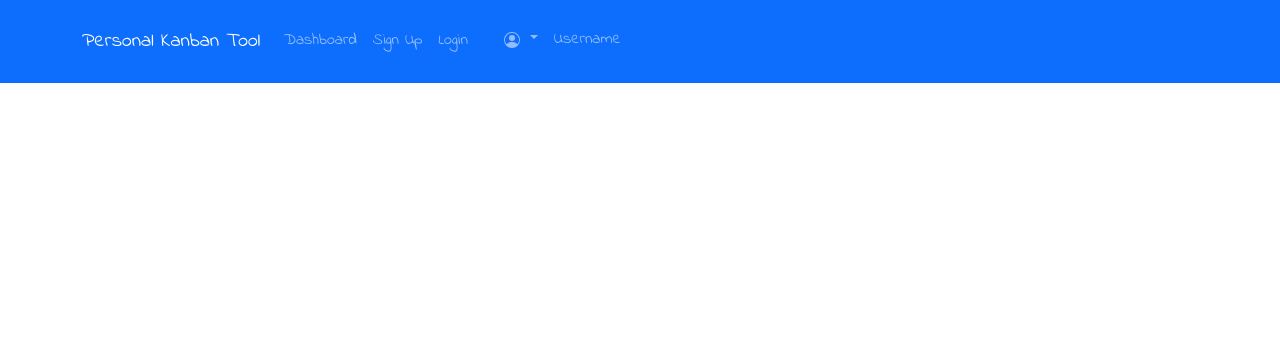
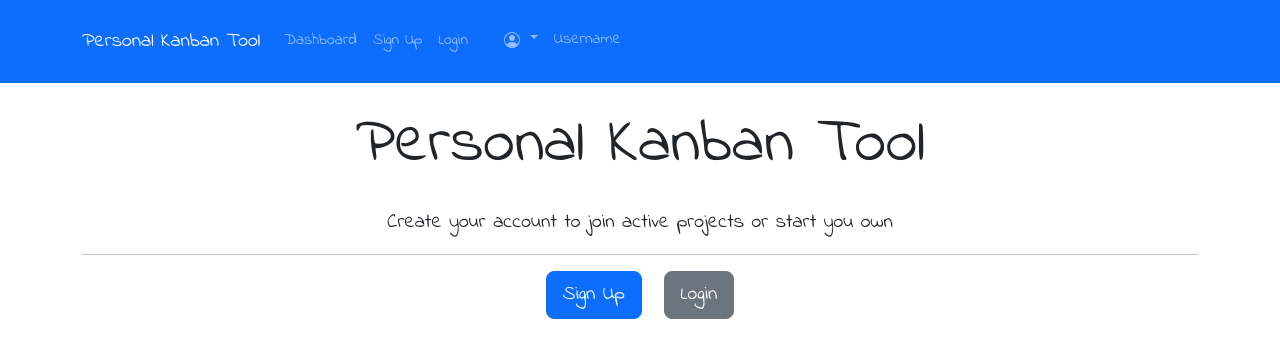
Before and after one commit to CEAG0712/VanillaJS-SPA-Frontend, a website built with webpack: page src/index.html in a window 1280 px wide. Built offline with nearby package versions, Linux system fonts and the light colour scheme.

Commit message:
routing-part-3

```diff
--- a/package.json
+++ b/package.json
@@ -13,6 +13,7 @@
     "@babel/core": "^7.25.8",
     "@babel/preset-env": "^7.25.8",
     "babel-loader": "^9.2.1",
+    "copy-webpack-plugin": "^12.0.2",
     "css-loader": "^7.1.2",
     "html-webpack-plugin": "^5.6.2",
     "mini-css-extract-plugin": "^2.9.1",
--- a/src/index.html
+++ b/src/index.html
@@ -8,7 +8,6 @@
       rel="stylesheet"
       href="https://cdn.jsdelivr.net/npm/bootstrap@5.3.3/dist/css/bootstrap.min.css"
     />
-    <link rel="stylesheet" href="styles/stylekanban.css" />
   </head>
 
   <body>
@@ -84,12 +83,8 @@
       </div>
     </nav>
 
-    <div id="app">
+    <div id="app"></div>
 
-    </div>
-
-
-    <script src="index.js"></script>
     <script src="https://cdn.jsdelivr.net/npm/bootstrap@5.3.3/dist/js/bootstrap.bundle.min.js"></script>
   </body>
 </html>
--- a/src/index.js
+++ b/src/index.js
@@ -7,6 +7,13 @@ export const router = async () => {
   const path = location.pathname || "/";
   const route = routes[path];
 
+  try {
+    const res = await fetch(route.path);
+    const html = await res.text();
+    app.innerHTML = html;
+  } catch (error) {
+    app.innerHTML = "<h1> 404 PAGE NOT FOUND </h1>";
+  }
 };
 
 router();
--- a/webpack.config.js
+++ b/webpack.config.js
@@ -1,6 +1,7 @@
 const path = require("path");
 const HtmlWebpackPlugin = require("html-webpack-plugin");
 const MiniCssExtractPlugin = require("mini-css-extract-plugin");
+const CopyWebpackPlugin = require("copy-webpack-plugin");
 
 module.exports = {
   mode: "development",
@@ -48,5 +49,8 @@ module.exports = {
       template: "./src/index.html",
     }),
     new MiniCssExtractPlugin(),
+    new CopyWebpackPlugin({
+      patterns: [{ from: "src/pages", to: "pages" }],
+    }),
   ],
 };
```
Also changed, not shown: dist/index.html, dist/index.js, dist/main.css, dist/pages/landing.html (added), 1 other file.
